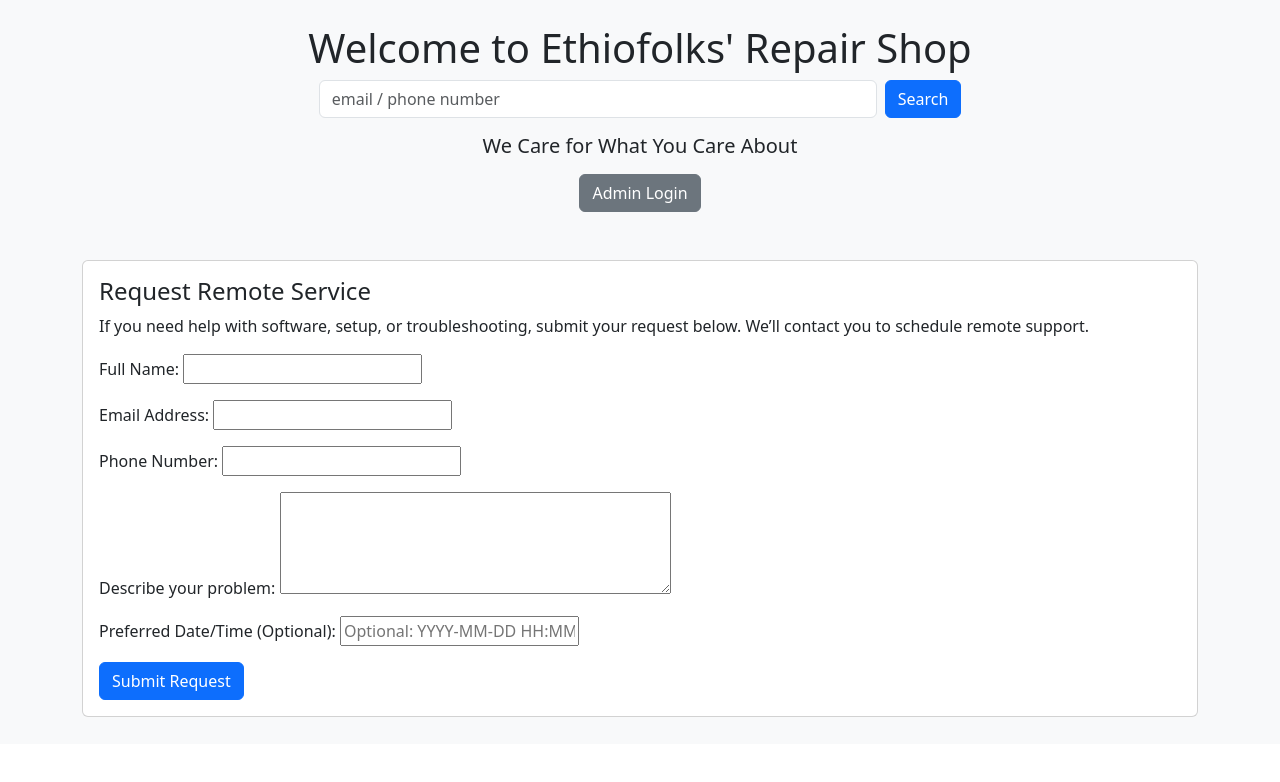
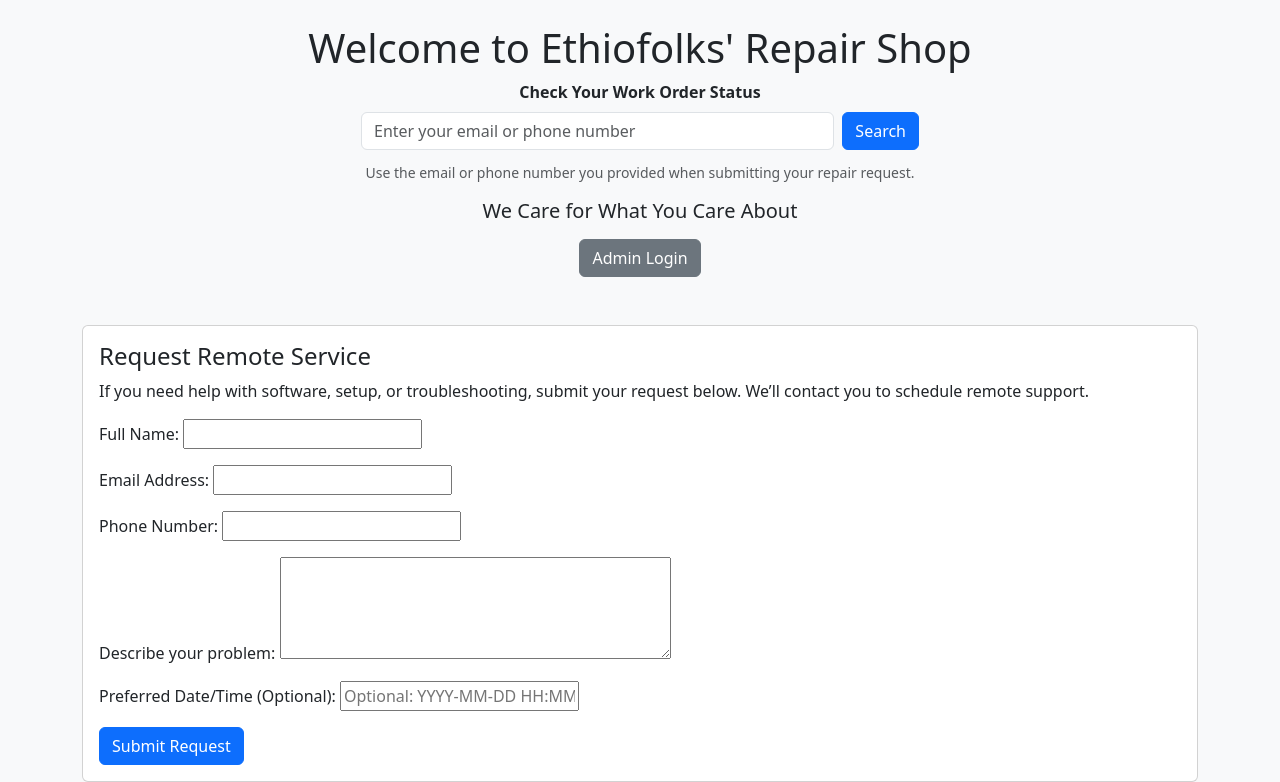
Before and after one commit to tomibzan/repairshop, a Django app: page / in a window 1280 px wide. Shown: the part 56-838 px from the top of the page. Before the commit the page ends 773 px from the top, so only its background shows below. Run offline with Django 5.2, Linux system fonts and the light colour scheme.

Commit message:
corrected naming of fields for API testing

```diff
--- a/workshop/serializers.py
+++ b/workshop/serializers.py
@@ -65,9 +65,9 @@ class WorkOrderSerializer(serializers.ModelSerializer):
             "total_cost",
             "status",
             "customer_collected",
-            "date_created",
-            "date_updated",
+            "created_at",
+            "updated_at",
             "date_collected",
             "images",
         ]
-        read_only_fields = ["work_order_number", "date_created", "date_updated"]
+        read_only_fields = ["work_order_number", "created_at", "updated_at"]
--- a/workshop/templates/workshop/landing.html
+++ b/workshop/templates/workshop/landing.html
@@ -21,16 +21,25 @@
   <h1>Welcome to Ethiofolks' Repair Shop</h1>
 
   <!-- Search Form -->
-  <form method="get" action="{% url 'workshop:landing' %}" class="d-flex gap-2 justify-content-center">
+  <form method="get" action="{% url 'workshop:landing' %}" class="d-flex flex-column align-items-center gap-2">
+
+  <!-- Label above input -->
+  <label for="workorder-search" class="fw-semibold">Check Your Work Order Status</label>
+
+  <div class="d-flex gap-2 w-50">
     <input
+      id="workorder-search"
       name="q"
-      class="form-control w-50"
-      placeholder="email / phone number"
+      class="form-control"
+      placeholder="Enter your email or phone number"
       value="{{ query|default:'' }}"
     >
     <button class="btn btn-primary" type="submit">Search</button>
+  </div>
+
+  <!-- Optional small hint below -->
+  <small class="text-muted mt-1">Use the email or phone number you provided when submitting your repair request.</small>
   </form>
-
   <div class="mt-3">
     <h5>We Care for What You Care About</h5>
     <a href="{% url 'admin:index' %}" class="btn btn-secondary mt-2">Admin Login</a>
--- a/workshop/views.py
+++ b/workshop/views.py
@@ -408,8 +408,8 @@ class WorkOrderViewSet(viewsets.ModelViewSet):
         "product_brand",
         "serial_number",
     ]
-    ordering_fields = ["date_created", "status", "product_brand", "total_cost"]
-    ordering = ["-date_created"]
+    ordering_fields = ["created_at", "status", "product_brand", "total_cost"]
+    ordering = ["-created_at"]
 
     @action(detail=True, methods=["post"])
     def mark_repaired(self, request, pk=None):
```
Also changed, not shown: 2 other files.
